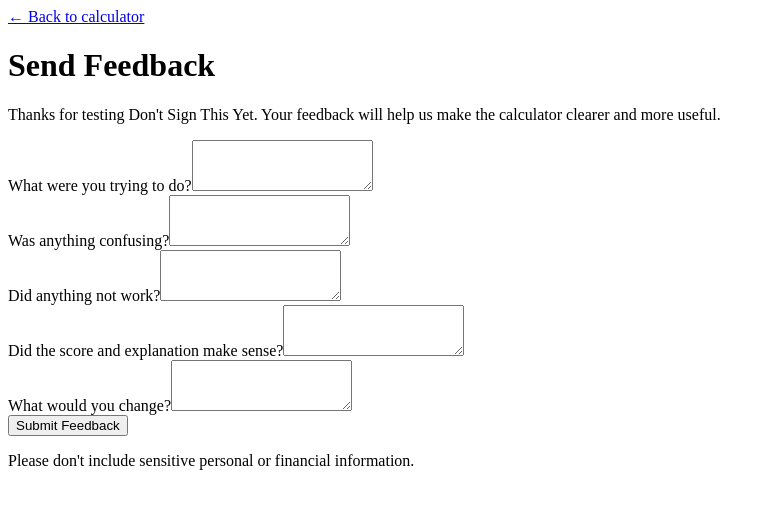
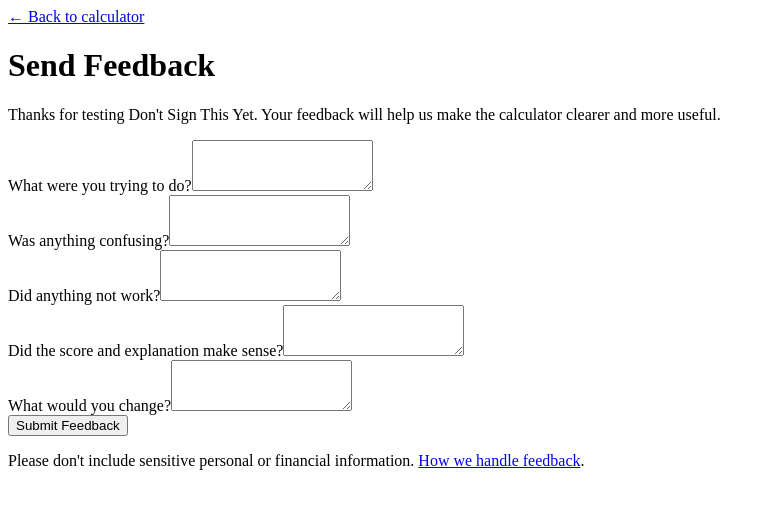
Before and after one commit to rmerrow1/dont-sign-this-yet, a Next.js app: page /feedback in a window 1280 px wide. Shown: the top 508 px of the page, without its empty margins (0-771 px from the left). Built offline with nearby package versions, Linux system fonts and the light colour scheme.

Commit message:
Link privacy information

```diff
--- a/app/feedback/page.js
+++ b/app/feedback/page.js
@@ -131,7 +131,7 @@ track("Feedback Submitted");
 )}
 
         <p className="muted feedbackNote">
-          Please don't include sensitive personal or financial information.
+          Please don't include sensitive personal or financial information. <a href="/privacy">How we handle feedback</a>.
         </p>
       </div>
     </main>
```
